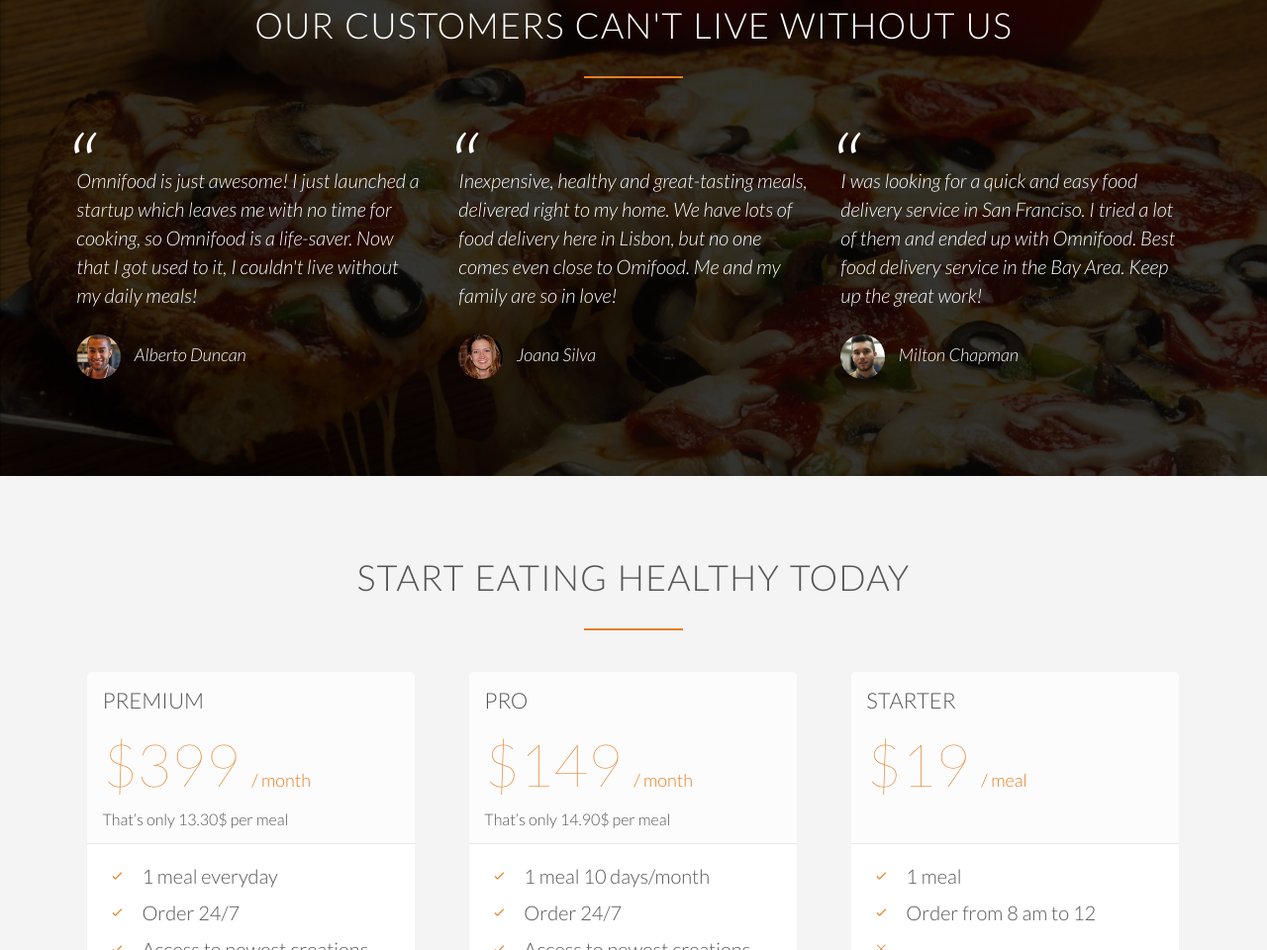
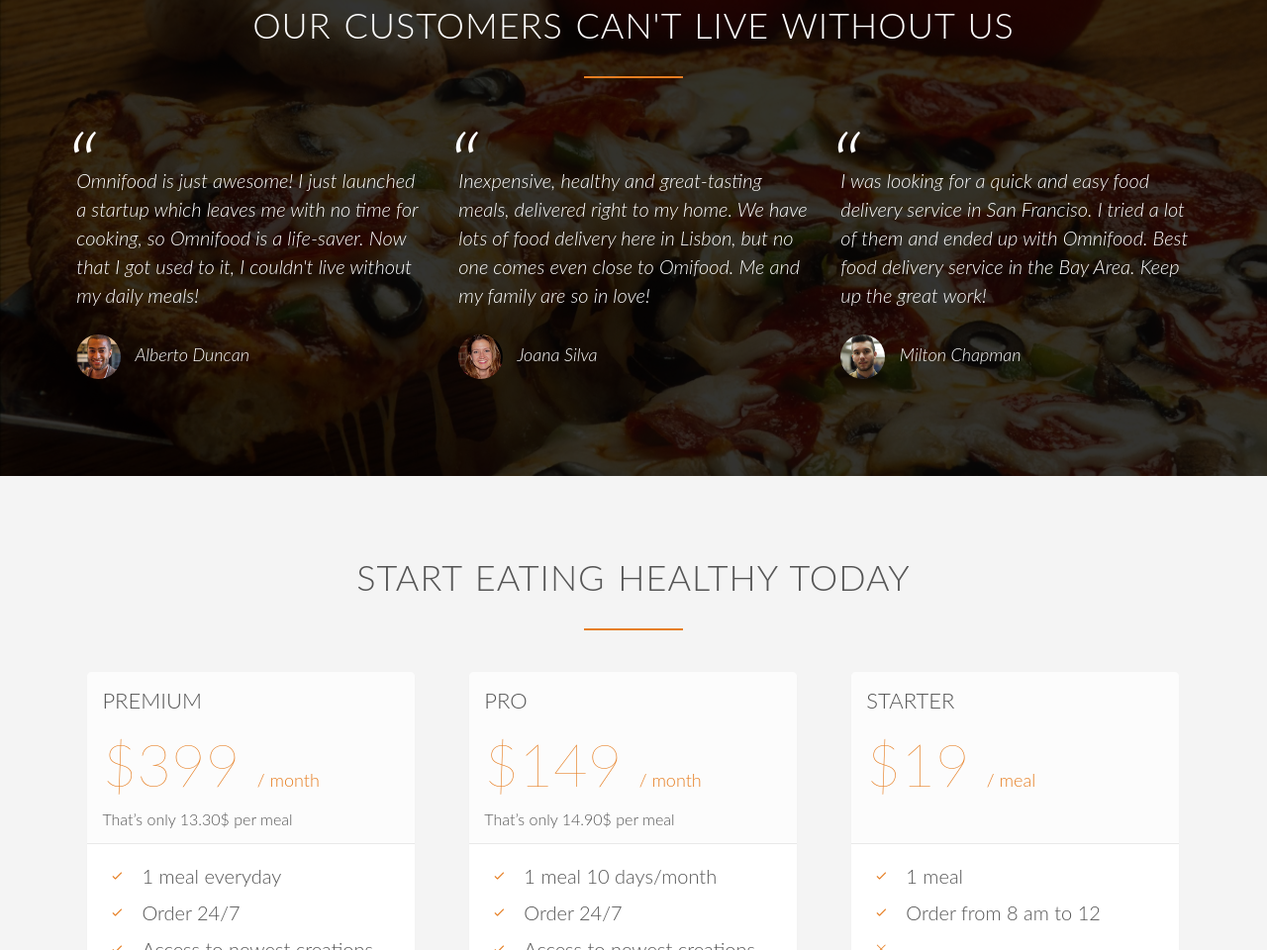
Before and after one commit to MoonimAhsan/Omnifood, a plain HTML site: page index.html in a window 1280 px wide. Shown: the part 3434-4394 px from the top of the page at 99% size. Drawn offline with Linux system fonts and the light colour scheme; files whose address does not match are found by name.

Commit message:
Update style.css

```diff
--- a/resources/css/style.css
+++ b/resources/css/style.css
@@ -2,8 +2,8 @@
 /* BASIC SETUP */
 /* ------------------------------------ */
 
-@import url(//fonts.googleapis.com/css?family=Lato:100,300,400,300italic);
-
+/* @import url(//fonts.googleapis.com/css?family=Lato:100,300,400,300italic);
+ */
 *{
     margin: 0;
     padding: 0;
```
